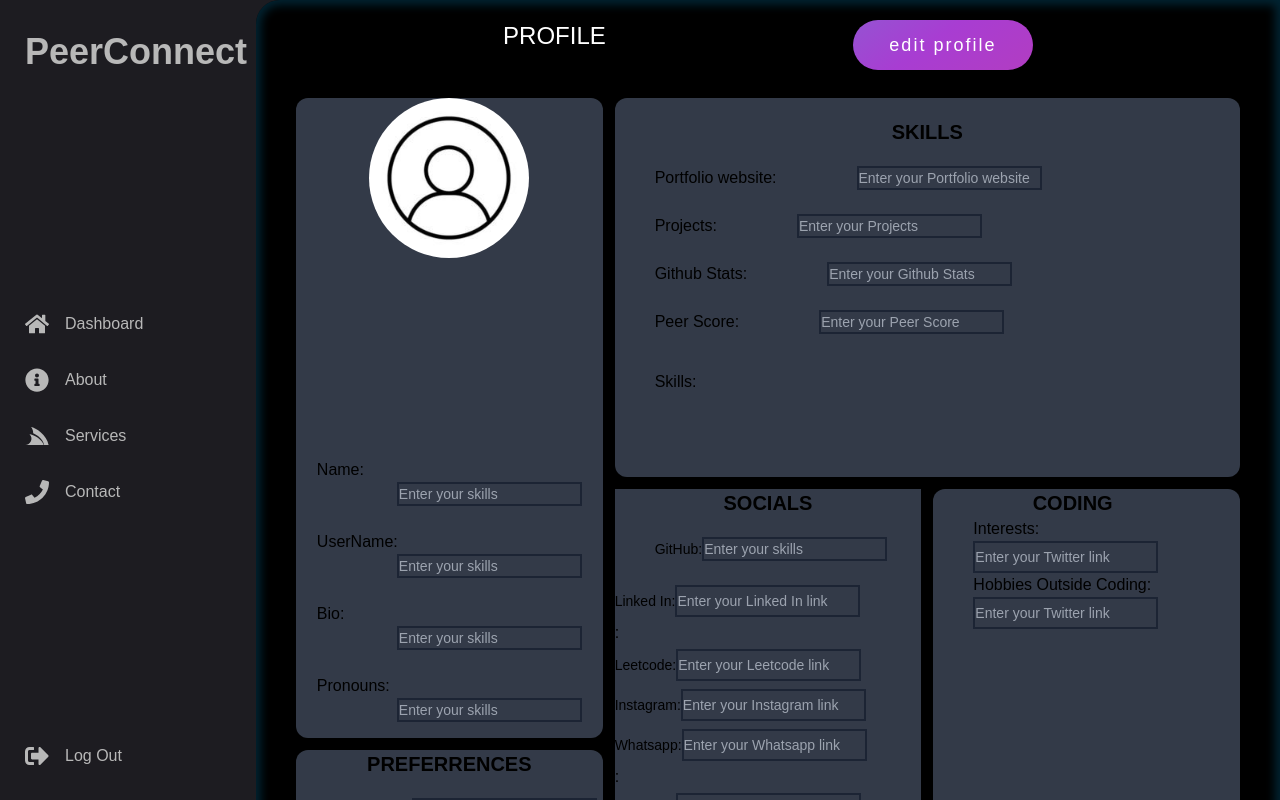
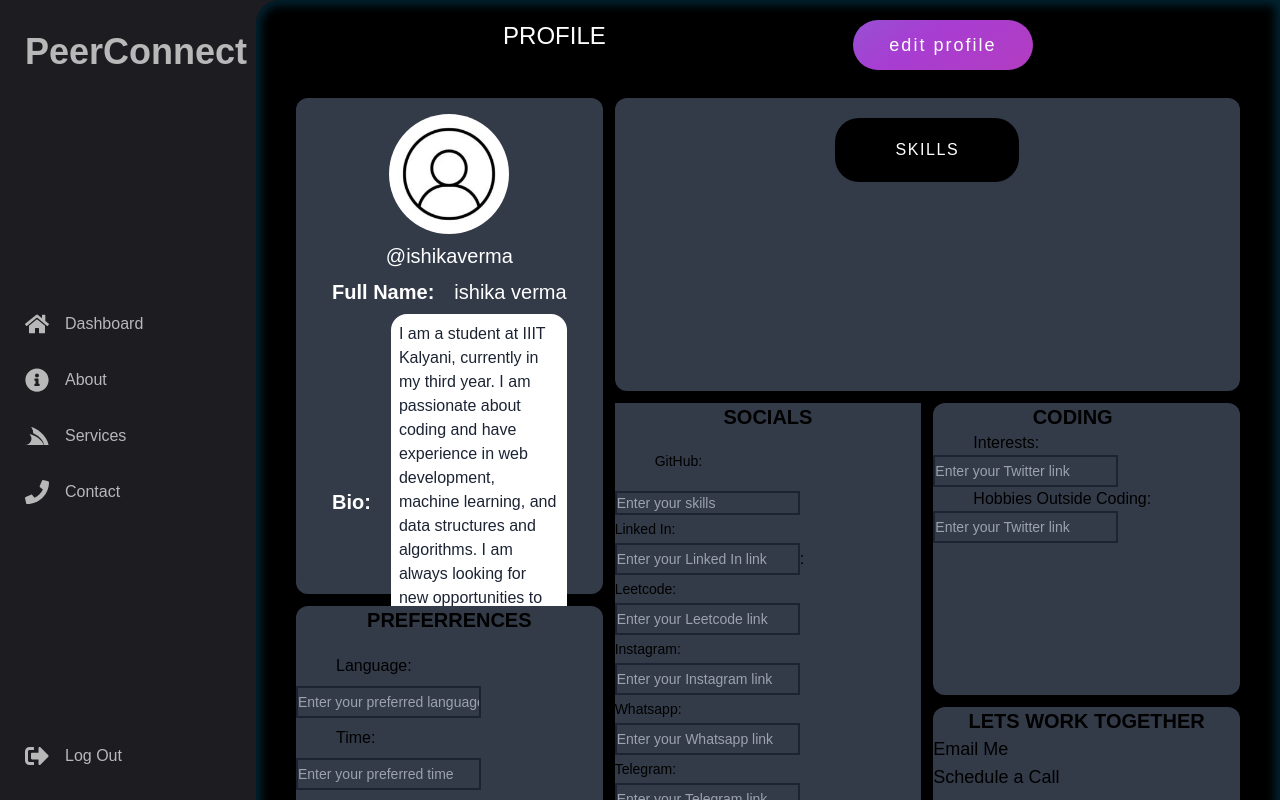
Before and after one commit to samar12-rad/Peer-Connect, a React (Vite) app in the folder Peer-Connect-Frontend/: page /profile in a window 1280 px wide. Shown: the top 800 px of the page. Built offline with nearby package versions, Linux system fonts and the light colour scheme.

Commit message:
saving local changes

```diff
--- a/Peer-Connect-Frontend/src/index.css
+++ b/Peer-Connect-Frontend/src/index.css
@@ -34,6 +34,22 @@
   cursor: pointer;
 }
 
+.gradient-text {
+  font-weight: 700;
+  background: linear-gradient(
+    144deg,
+    #db9e39,
+    #d4cb50,
+    #3db8d2,
+    #a83dd2,
+    #d23d8a
+  );
+  background-size: 1000% 1000%;
+  -webkit-background-clip: text;
+  -webkit-text-fill-color: transparent;
+  animation: AnimationName 11s ease infinite;
+}
+
 @-webkit-keyframes AnimationName {
   0% {
     background-position: 0% 77%;
--- a/Peer-Connect-Frontend/src/pages/Profile/Profile.jsx
+++ b/Peer-Connect-Frontend/src/pages/Profile/Profile.jsx
@@ -1,99 +1,148 @@
-import photu from "../../assets/user-profile-icon-free-vector.jpg";
+import photu from '../../assets/user-profile-icon-free-vector.jpg';
+
 const Profile = () => {
-
-
   return (
     <div className="h-fit w-full flex flex-col gap-7">
-      <div className=" text-white  justify-evenly flex text-2xl"><h1>PROFILE</h1>
-       <button type="submit" className="pc-button">edit profile</button>
-       </div>
-      <div className="grid h-full w-full grid-cols-6 grid-rows-8 gap-3 px-10 ">
-        <div className="col-span-2 row-span-5 flex flex-col items-center rounded-xl bg-graydark">
-          <img src={photu} alt="Profile" className="w-40 h-40 rounded-full" />
-        <div className="flex justify-between ">
-
-
-        <p className="pb-2 pt-50 pl-10">Name:
-        <input type="text" placeholder="Enter your skills" className="justify-center ml-20 mr-10 text-black bg-graydark mb-2 border-2 text-sm"/>
-        </p></div>
-
-
-
-
-
-
-
-
-        <div className="flex justify-between ">
-        <p className="pb-2 pt-2 pl-10">UserName:
-        <input type="text" placeholder="Enter your skills" className="justify-center mr-10 ml-20 text-black bg-graydark mb-2 border-2 text-sm"/>
-        </p></div>
-        <div className="flex justify-between ">
-        <p className="pb-2 pt-2 pl-10">Bio:
-        <input type="text" placeholder="Enter your skills" className="justify-center mr-10 ml-20 text-black bg-graydark mb-2 border-2 text-sm"/>
-        </p></div>
-        <div className="flex justify-between">
-        <p className="pb-2 pt-2 pl-10">Pronouns:
-        <input type="text" placeholder="Enter your skills" className="justify-center mr-10 ml-20 text-black bg-graydark mb-2 border-2 text-sm"/>
-        </p></div>
+      <div className="text-white  justify-evenly flex text-2xl">
+        <h1>PROFILE</h1>
+        <button type="submit" className="pc-button">
+          edit profile
+        </button>
+      </div>
+      <div className="grid h-screen w-full grid-cols-6 grid-rows-8 gap-3 px-10">
+        <div className="col-span-2 row-span-5 p-4 flex flex-col justify-between items-center rounded-xl bg-graydark">
+          <div className="flex flex-col items-center gap-2 justify-center w-full">
+            <img
+              src={photu}
+              alt="Profile"
+              className="w-30 h-w-30 rounded-full"
+            />
+            <div className="input-div px-10 flex w-full items-start justify-center gap-5 ">
+              <h3 className="text-white text-xl">@{dummyData.username} </h3>
+            </div>
+            <div className="input-div px-5 flex w-full items-center justify-center gap-5">
+              <h3 className="font-bold text-white text-xl">Full Name:</h3>
+              <h3 className="text-white text-xl">{dummyData.name} </h3>
+            </div>
+          </div>
+          <div className="input-div px-5 py-2 flex w-full items-center justify-start gap-5 h-fit ">
+            <h3 className="font-bold text-white text-xl">Bio:</h3>
+            <h3 className="text-black bg-white p-2 rounded-2xl">
+              {dummyData.about}{' '}
+            </h3>
+          </div>
         </div>
-        <div className="col-span-4 row-span-3 rounded-xl bg-graydark"><p className="text-center bg-graydark font-bold mt-5 text-xl">SKILLS</p>
-        <p className="pt-5 pb-2 pl-10">Portfolio website:
-        <input type="text" placeholder="Enter your Portfolio website" className="justify-center ml-20 text-black bg-graydark mb-2 border-2 text-sm"/>
-        </p>
-        <p className="pb-2 pt-2 pl-10">Projects:
-        <input type="text" placeholder="Enter your Projects" className="justify-center ml-20 text-black bg-graydark mb-2 border-2 text-sm"/>
-        </p>
-        <p className="pb-2 pt-2 pl-10">Github Stats:
-        <input type="text" placeholder="Enter your Github Stats" className="justify-center ml-20 text-black bg-graydark mb-2 border-2 text-sm"/>
-        </p>
-        <p className="pb-2 pt-2 pl-10">Peer Score:
-        <input type="text" placeholder="Enter your Peer Score" className="justify-center ml-20 text-black bg-graydark mb-2 border-2 text-sm"/>
-        </p>
-        <p className="pb-5 pt-5 pl-10">Skills:
-        </p>
+        <div className="col-span-4 row-span-3 rounded-xl p-5 flex flex-col items-center bg-graydark ">
+          <h3 className="bg-[#000000] rounded-3xl px-15 py-5 text-white tracking-widest">
+            SKILLS
+          </h3>
         </div>
-        <div className="col-span-2 row-span-5 rounded-xl bg-graydark"><p className="text-center bg-graydark font-bold text-xl">SOCIALS</p>
-        <p className="pt-5 pb-5 ml-10 text-sm">GitHub:
-                <input type="text" placeholder="Enter your skills" className="justify-center text-black bg-graydark border-2 text-sm"/></p>
-
-        <p className="pt-1 pb-1 text-sm">Linked In:
-        <input type="text" placeholder="Enter your Linked In link" className="pt-1 pb-1 text-black bg-graydark border-2 text-sm"/></p>:
-        <p className="pt-1 pb-1 text-sm">Leetcode:
-        <input type="text" placeholder="Enter your Leetcode link" className="pt-1 pb-1 text-black bg-graydark border-2 text-sm"/></p>
-        <p className="pt-1 pb-1 text-sm">Instagram:
-        <input type="text" placeholder="Enter your Instagram link" className="pt-1 pb-1 text-black bg-graydark border-2 text-sm"/></p>
-        <p className="pt-1 pb-1 text-sm">Whatsapp:
-        <input type="text" placeholder="Enter your Whatsapp link" className="pt-1 pb-1 text-black bg-graydark border-2 text-sm"/></p>:
-        <p className="pt-1 pb-1 text-sm">Telegram:
-        <input type="text" placeholder="Enter your Telegram link" className="pt-1 pb-1 text-black bg-graydark border-2 text-sm"/></p>:
-        <p className="pt-1 pb-1 text-sm">Twitter:
-        <input type="text" placeholder="Enter your Twitter link" className="pt-1 pb-1 text-black bg-graydark border-2 text-sm"/></p>
+        <div className="col-span-2 row-span-5 rounded-xl bg-graydark">
+          <h3 className="text-center bg-graydark font-bold text-xl">SOCIALS</h3>
+          <h3 className="pt-5 pb-5 ml-10 text-sm">GitHub:</h3>
+          <input
+            type="text"
+            placeholder="Enter your skills"
+            className="justify-center text-black bg-graydark border-2 text-sm"
+          />
+          <h3 className="pt-1 pb-1 text-sm">Linked In:</h3>
+          <input
+            type="text"
+            placeholder="Enter your Linked In link"
+            className="pt-1 pb-1 text-black bg-graydark border-2 text-sm"
+          />
+          :<h3 className="pt-1 pb-1 text-sm">Leetcode:</h3>
+          <input
+            type="text"
+            placeholder="Enter your Leetcode link"
+            className="pt-1 pb-1 text-black bg-graydark border-2 text-sm"
+          />
+          <h3 className="pt-1 pb-1 text-sm">Instagram:</h3>
+          <input
+            type="text"
+            placeholder="Enter your Instagram link"
+            className="pt-1 pb-1 text-black bg-graydark border-2 text-sm"
+          />
+          <h3 className="pt-1 pb-1 text-sm">Whatsapp:</h3>
+          <input
+            type="text"
+            placeholder="Enter your Whatsapp link"
+            className="pt-1 pb-1 text-black bg-graydark border-2 text-sm"
+          />
+          <h3 className="pt-1 pb-1 text-sm">Telegram:</h3>
+          <input
+            type="text"
+            placeholder="Enter your Telegram link"
+            className="pt-1 pb-1 text-black bg-graydark border-2 text-sm"
+          />
+          <h3 className="pt-1 pb-1 text-sm">Twitter:</h3>
+          <input
+            type="text"
+            placeholder="Enter your Twitter link"
+            className="pt-1 pb-1 text-black bg-graydark border-2 text-sm"
+          />
         </div>
-        <div className="col-span-2 row-span-3 pr-7 rounded-xl bg-graydark"><p className="text-center font-bold text-xl">CODING</p>
-        <p className="pl-10">Interests:
-        <input type="text" placeholder="Enter your Twitter link" className="pt-1 pb-1 text-black bg-graydark  border-2 text-sm"/></p>
-        <p className="pl-10">Hobbies Outside Coding:
-        <input type="text" placeholder="Enter your Twitter link" className="pt-1 pb-1 text-black bg-graydark border-2 text-sm"/></p>
+        <div className="col-span-2 row-span-3 pr-7 rounded-xl bg-graydark">
+          <h3 className="text-center font-bold text-xl">CODING</h3>
+          <h3 className="pl-10">Interests:</h3>
+          <input
+            type="text"
+            placeholder="Enter your Twitter link"
+            className="pt-1 pb-1 text-black bg-graydark  border-2 text-sm"
+          />
+          <h3 className="pl-10">Hobbies Outside Coding:</h3>
+          <input
+            type="text"
+            placeholder="Enter your Twitter link"
+            className="pt-1 pb-1 text-black bg-graydark border-2 text-sm"
+          />
         </div>
-        <div className="col-span-2 row-span-3 rounded-xl bg-graydark"><p className="text-center font-bold text-xl">PREFERRENCES</p>
-        <p className="pt-5 pl-10 pb-2">Language:
-        <input type="text" placeholder="Enter your preferred language" className="pt-1 bg-graydark text-black pb-1 border-2 text-sm"/></p>
-        <p className="pt-2 pl-10 pb-2">Time:
-          <input type="text" placeholder="Enter your preferred time" className="pt-1 pb-1 bg-graydark border-2 text-black text-sm"/></p>
+        <div className="col-span-2 row-span-3 rounded-xl bg-graydark">
+          <h3 className="text-center font-bold text-xl">PREFERRENCES</h3>
+          <h3 className="pt-5 pl-10 pb-2">Language:</h3>
+          <input
+            type="text"
+            placeholder="Enter your preferred language"
+            className="pt-1 bg-graydark text-black pb-1 border-2 text-sm"
+          />
+          <h3 className="pt-2 pl-10 pb-2">Time:</h3>
+          <input
+            type="text"
+            placeholder="Enter your preferred time"
+            className="pt-1 pb-1 bg-graydark border-2 text-black text-sm"
+          />
         </div>
-        <div className="col-span-2 row-span-2 rounded-xl bg-graydark"><p className="text-center font-bold text-xl">LETS WORK TOGETHER</p>
-        <p className="text-lg">Email Me </p>
-        <p className="text-lg">Schedule a Call </p>
+        <div className="col-span-2 row-span-2 rounded-xl bg-graydark">
+          <h3 className="text-center font-bold text-xl">LETS WORK TOGETHER</h3>
+          <h3 className="text-lg">Email Me </h3>
+          <h3 className="text-lg">Schedule a Call </h3>
         </div>
-
-    </div></div>
+      </div>
+    </div>
   );
-}
+};
 
 export default Profile;
-// const dummyData = {
-//   name: "ishika verma",
-//   about: "I am a student at IIIT Kalyani, currently in my third year. I am passionate about coding and have experience in web development, machine learning, and data structures and algorithms. I am always looking for new opportunities to learn and grow, and I am excited to see what the future holds.",
-
-// }
+const dummyData = {
+  username: 'ishikaverma',
+  name: 'ishika verma',
+  about:
+    'I am a student at IIIT Kalyani, currently in my third year. I am passionate about coding and have experience in web development, machine learning, and data structures and algorithms. I am always looking for new opportunities to learn and grow, and I am excited to see what the future holds.',
+  skills: [
+    'web development',
+    'machine learning',
+    'data structures and algorithms',
+  ],
+  projects: ['project1', 'project2', 'project3'],
+  githubStats: 'github.com/ishikaverma',
+  peerScore: 100,
+  socials: {
+    github: 'github.com/ishikaverma',
+    linkedIn: 'linkedin.com/in/ishikaverma',
+    leetcode: 'leetcode.com/ishikaverma',
+    instagram: 'instagram.com/ishikaverma',
+    whatsapp: 'wa.me/1234567890',
+    telegram: 't.me/ishikaverma',
+    twitter: 'twitter.com/ishikaverma',
+  },
+};
```
